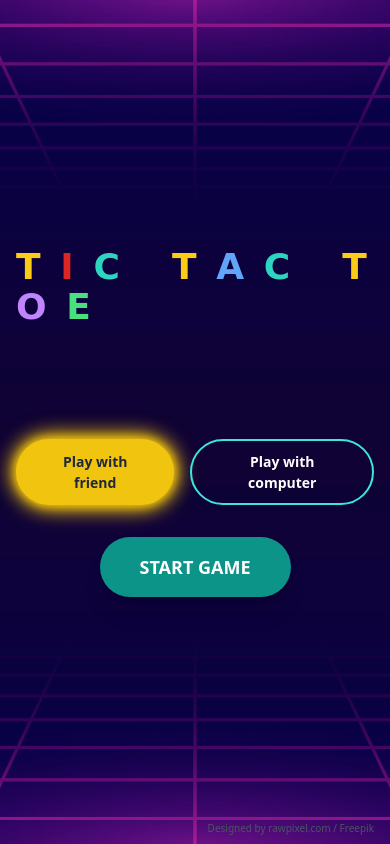
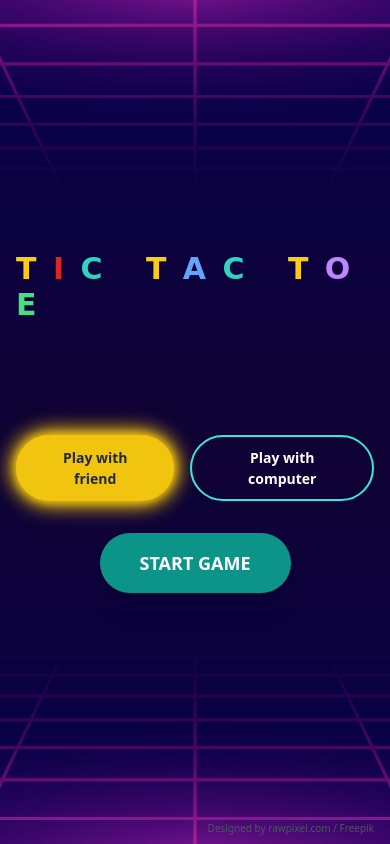
Before and after one commit to citrapratiwi4/tic-tac-toe, a plain HTML site: page index.html in a window 390 px wide. Drawn offline with nearby package versions, Linux system fonts and the light colour scheme; a web font is replaced by a local one.

Commit message:
Update index.html

```diff
--- a/index.html
+++ b/index.html
@@ -132,7 +132,7 @@
     <div id="app" class="w-full h-full flex items-center justify-center relative p-4">
 
         <div id="menu-page" class="w-full flex flex-col items-center space-y-8">
-            <h1 id="title-game" class="text-4xl sm:text-6xl font-bold tracking-widest mb-20">
+            <h1 id="title-game" class="text-3xl sm:text-6xl font-bold tracking-widest mb-20">
                 <span class="text-yellow-400">T</span>
                 <span class="text-red-600">I</span>
                 <span class="text-teal-400">C</span>
```
